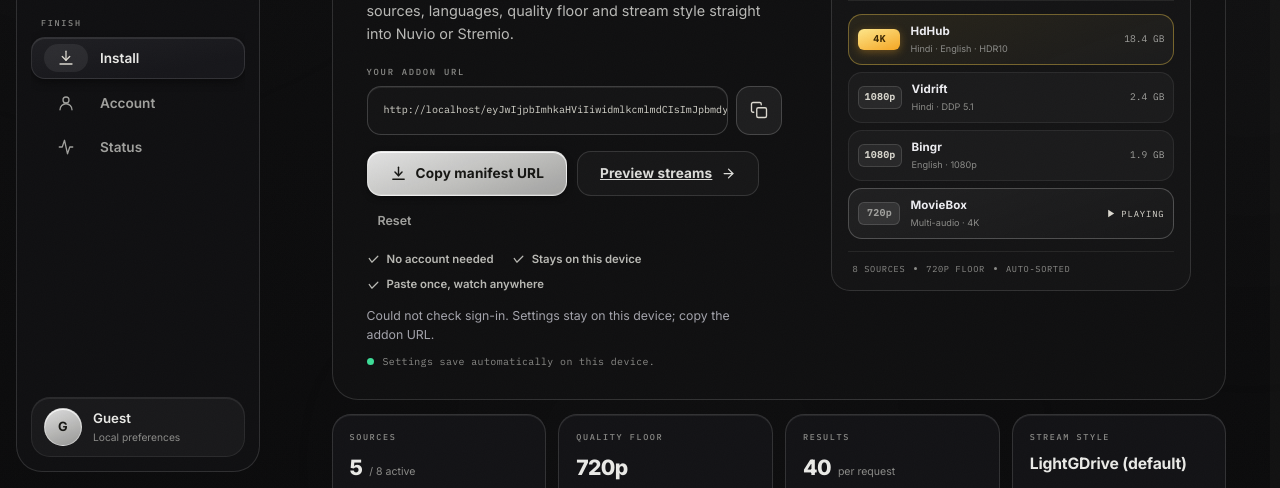
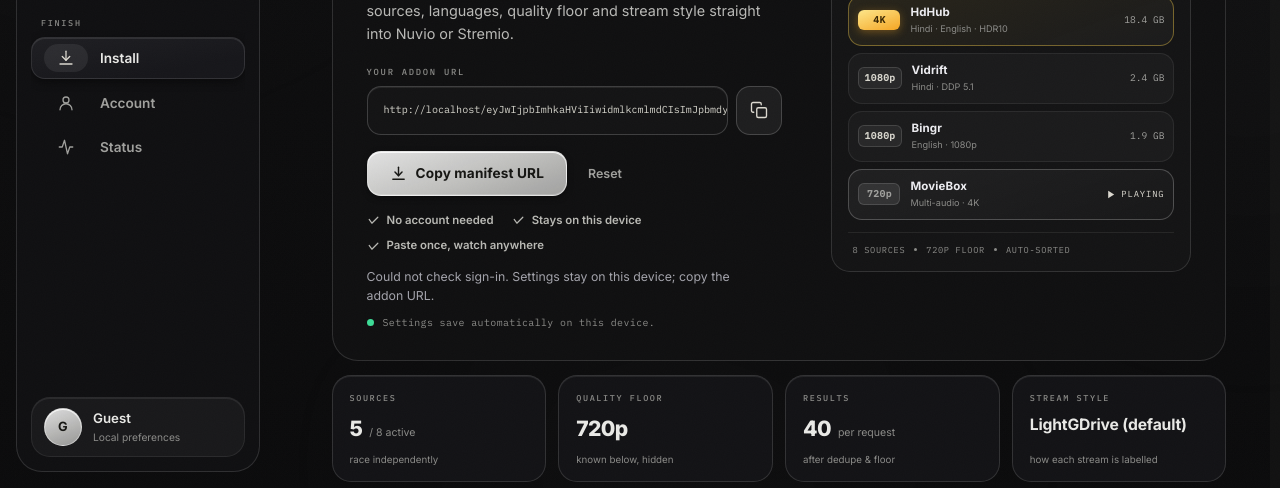
Before and after one commit to dipender98/IndStream, a website: page public/index.html in a window 1280 px wide. Shown: the part 312-800 px from the top of the page. Drawn offline with Linux system fonts and the light colour scheme; no server answers.

Commit message:
install panel: remove Preview streams link
Keep the copy icon and Copy manifest URL action; the preview link opened a
hard-coded movie stream and is no longer needed.

```diff
--- a/public/index.html
+++ b/public/index.html
@@ -137,9 +137,6 @@
               <svg viewBox="0 0 24 24" fill="none" stroke="currentColor" stroke-width="2" stroke-linecap="round" stroke-linejoin="round" width="17" height="17" aria-hidden="true"><path d="M12 3v12"/><path d="m7 10 5 5 5-5"/><path d="M4 20h16"/></svg>
               Copy manifest URL
             </button>
-            <a class="btn-ghost" href="/stream/movie/27205.json" target="_blank" rel="noopener">Preview streams
-              <svg viewBox="0 0 24 24" fill="none" stroke="currentColor" stroke-width="2" stroke-linecap="round" stroke-linejoin="round" width="15" height="15" aria-hidden="true"><line x1="5" y1="12" x2="19" y2="12"/><polyline points="12 5 19 12 12 19"/></svg>
-            </a>
             <button class="text-btn" id="resetInstall" type="button">Reset</button>
           </div>
 
```
